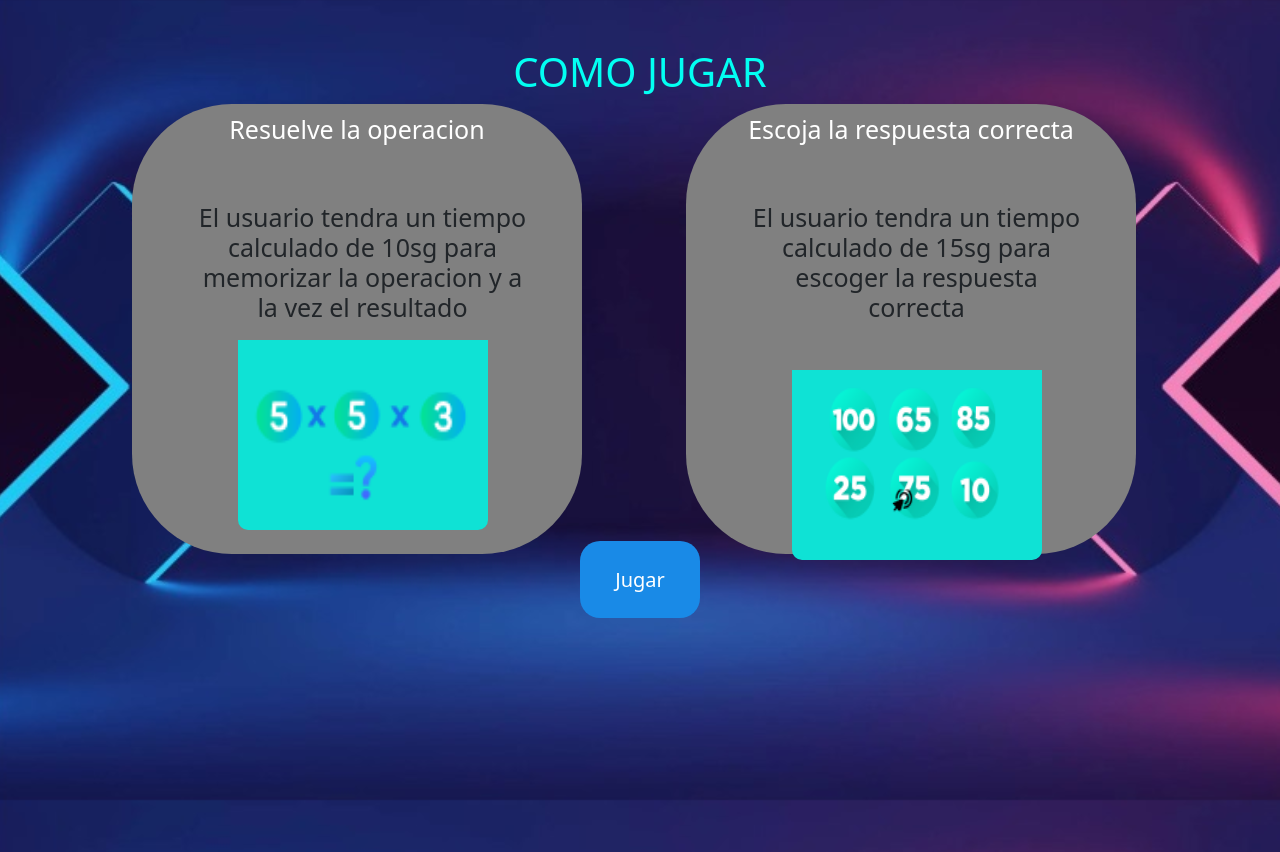
After one commit to DanielBata25/Juego-Arcade-Memory, a PHP site: page /operacion.html in a window 1280 px wide. The commit adds this page. Run offline with PHP 8.4, Linux system fonts and the light colour scheme.

Commit message:
SUper Mejora

```diff
--- a/Video-juego/css/styles.css
+++ b/Video-juego/css/styles.css
@@ -18,9 +18,8 @@ body {
 .conta{
 	background-color:transparent;
 
-    border-radius: 9%;
-    box-shadow: 20px 20px 20px 20px rgba(54, 232, 83, 0.892);
-
+    border-radius: 10px;
+    box-shadow: 0 0 10px rgba(24, 13, 175, 0.892);
 }
 .btn-1 {
 	margin-right: 55px;
@@ -73,11 +72,10 @@ body {
 .lola{
 	color: rgb(2, 255, 242);
 	align-content: center;
-
 }
 .numeros2 img{
 
-	margin: 30px 30px 30px 30px;
+	margin: 20px 20px 20px 20px;
 }
 .pci{
 	margin-left: 25px;
@@ -93,7 +91,7 @@ body {
 	border-radius: 100px;
 	height: 450px;
 	width: 450px;
-	background-color: rgb(74, 216, 169);
+	background-color: grey;
 
 	float: left;
 }
@@ -102,7 +100,7 @@ body {
 	border-radius: 100px;
 	height: 450px;
 	width: 450px;
-	background-color: rgb(128, 128, 128);
+	background-color: grey;
 
 	float: right;
 }
@@ -111,11 +109,6 @@ body {
     width: 70px;
     margin-left: 30px;
 }
-<<<<<<< HEAD
-.pro{
-	color: #26c4ef;
-}
-=======
 
 .cuadro1{
 	padding: 10px;
@@ -126,7 +119,7 @@ body {
 
 .texto{
 	color: white;
-	font-size: 30px;
+	font-size: 25px;
 }
 
 .cuadro2{
@@ -156,8 +149,8 @@ body {
 	padding-top: 20px;
 	width: 100px;
 	height: 100px;
-	margin-left: 1190px;
-	margin-top: -420px;
+	margin-left: -120px;
+	margin-top: -400px;
 }
 
 .img5{
@@ -180,11 +173,45 @@ body {
 	padding-top: 10px;
 	width: 250px;
 	height: 200px;
-<<<<<<< HEAD
-	border-radius:10px;
+	border-radius: 10px 10px;
 }
-=======
-	border-radius: 10px 10px;
+
+.img8{
+	margin-top: 10px;
+	padding-top: 10px;
+	width: 250px;
+	height: 200px;
+	border-radius: 10px 10px;
 }
->>>>>>> ed49de59424e7fd2397fa97026211b083b78219a
->>>>>>> 018e2c1ed79e17be60bf7f0ec4cdd025d6ec79d0
+
+.img9{
+	margin-top: 10px;
+	padding-top: 10px;
+	width: 250px;
+	height: 200px;
+	border-radius: 10px 10px;
+}
+/*ESTLIOS OPERACIONES DE NUMEROS*/
+.numeros{
+	color: aqua;
+	margin-top: 42%;
+}
+.boton_numeros{
+
+	border-radius: 20px;
+	background-color: rgb(25, 138, 231);
+	padding: 25px 35px;
+	text-decoration: none;
+	color: white;
+	font-weight: 30px;
+	font-size: 20px;
+	transition: .4s ease;
+}
+.boton_numeros:hover{
+	box-shadow: 0 0 10px blue,
+		        0 0 30px blue,
+		        0 0 30px blue,
+		        0 0 30px blue;
+
+}
+/*END ESTLIOS OPERACIONES DE NUMEROS*/
--- a/Video-juego/opciones.html
+++ b/Video-juego/opciones.html
@@ -23,17 +23,17 @@
             <div class="col numeros2">
                 <img src="img/image 1.3.png">
                 <br><br><br><br>
-                <a class="btn-2" href="piano.html" role="button">Halla el patron musical</a>
+                <a class="btn-2" href="patron_musical.html" role="button">Halla el patron musical</a>
             </div>
             <div class="col numeros2">
                 <img src="img/image 1.2.png">
                 <br><br><br><br><br>
-                <a class="btn-2" href="" role="button">Resuelva la operacion</a>
+                <a class="btn-2" href="operacion.html" role="button">Resuelva la operacion</a>
             </div>
             <div class="col numeros2">
                 <img src="img/image1.1png.png">
                 <br><br><br><br><br>
-                <a class="btn-2" href="" role="button">Memoriza la imagen</a>
+                <a class="btn-2" href="memoriza_imagen.html" role="button">Memoriza la imagen</a>
             </div>
 
         </div>
--- /dev/null
+++ b/Video-juego/operacion.html
@@ -0,0 +1,59 @@
+<!DOCTYPE html>
+<html lang="zxx">
+
+<head>
+    <meta charset="UTF-8">
+    <meta name="description" content="Anime Template">
+    <meta name="keywords" content="Anime, unica, creative, html">
+    <meta name="viewport" content="width=device-width, initial-scale=1.0">
+    <meta http-equiv="X-UA-Compatible" content="ie=edge">
+    <title>Resuelva</title>
+
+    <link rel="stylesheet" href="bootstrap-5.1.3-dist/css/bootstrap.css">
+    <script src="bootstrap-5.1.3-dist/js/bootstrap.js"></script>
+
+    <link rel="stylesheet" href="css/styles.css">
+</head>
+
+<body>
+
+    <div class="container text-center">
+        <h1 class="mt-5 text-center lola">COMO JUGAR</h1>
+
+        <div class="contenedor">
+            <div class="box-1">
+                <div class="cuadro1">
+                    <h1 class="texto">Resuelve la operacion</h1>
+
+                    <div class="cuadro2">
+                        <h2 class="texto1">El usuario tendra un tiempo calculado de 10sg para memorizar la operacion y a
+                            la vez el resultado</h2>
+                        <img src="img/operacion.png" class="img6" alt="">
+                    </div>
+                </div>
+            </div>
+            <div class="container text-center">
+            <div class="box-2">
+                <div class="cuadro1">
+                    <h1 class="texto">Escoja la respuesta correcta</h1>
+                    <div class="cuadro2">
+                        <h2 class="texto1">El usuario tendra un tiempo calculado de 15sg para escoger la respuesta
+                            correcta</h2>
+                        <img src="img/resultados_operacion.png" class="img7" alt="">
+
+                    </div>
+                </div>
+
+            </div>
+
+        </div>
+
+
+
+    </div>
+
+    <div class="numeros">
+    <a class="boton_numeros" href="Inicio Sesion.html" role="button">Jugar</a>
+    </div>
+
+</body>
```
Also changed, not shown: Video-juego/patron_musical.html (added, +54 -0 lines), Video-juego/img/operacion.png (added), Video-juego/img/resultados_operacion.png (added), Video-juego/img/rock.png (added), Video-juego/memoriza_imagen.html (renamed from Video-juego/Como Jugar.html).
